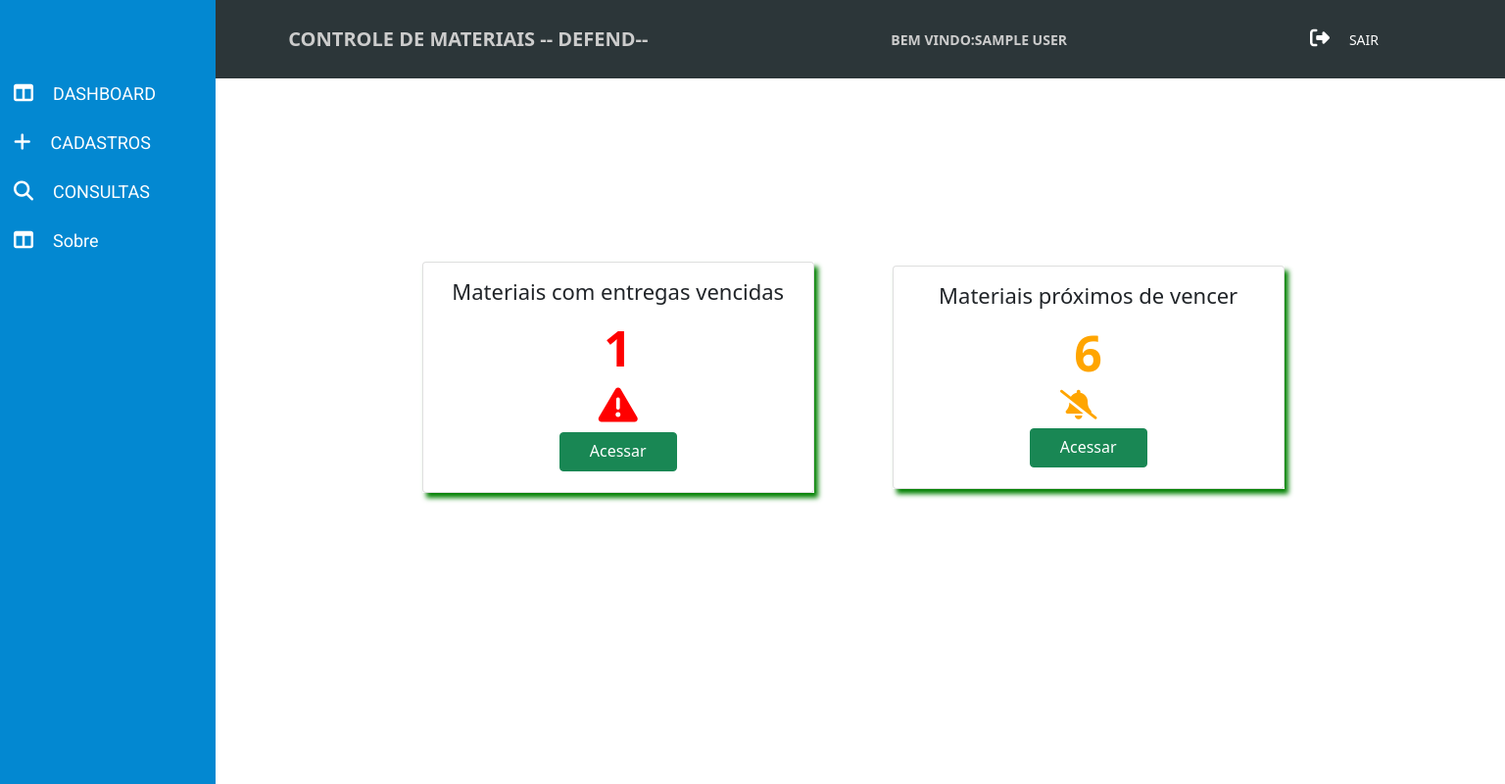
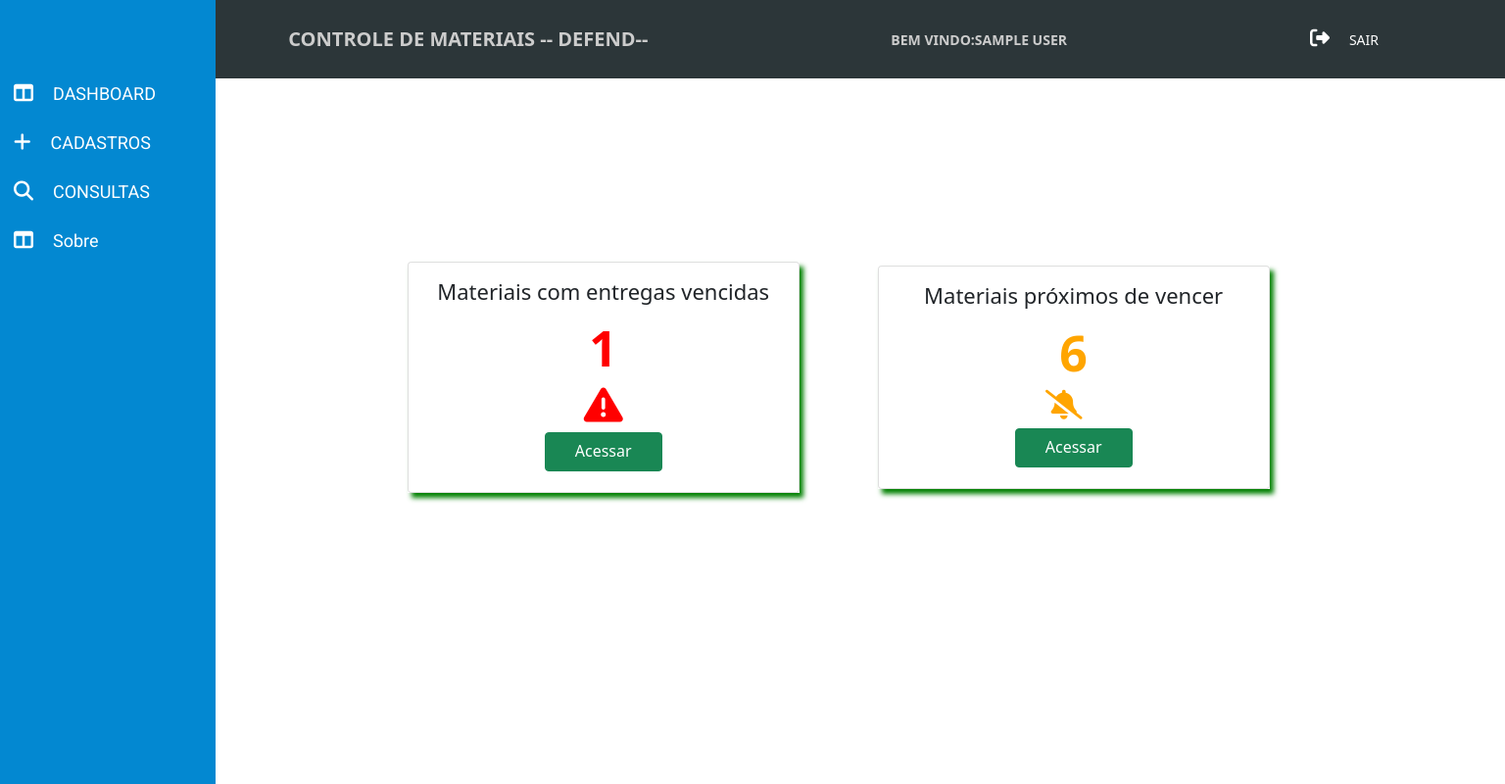
Before and after one commit to fabiovasques87/controleEstoqueDefend, a PHP site: page / in a window 1536 px wide. Shown: the whole page at 98% size. Run offline with PHP 8.4, Linux system fonts and the light colour scheme; the visitor is signed in with stand-in values (Sample User, id 1); data comes from the database, SQL or seed files in the repository; some libraries are stand-ins or nearby versions.

Commit message:
ajustado posicao dos cards no dashboard em tela de 2001px

```diff
--- a/assets/css/style3.css
+++ b/assets/css/style3.css
@@ -901,7 +901,7 @@ a{
     }
 
     .painelCards{
-        margin-left: -100px;
+        margin-left: -130px;
 
     }
 
```
